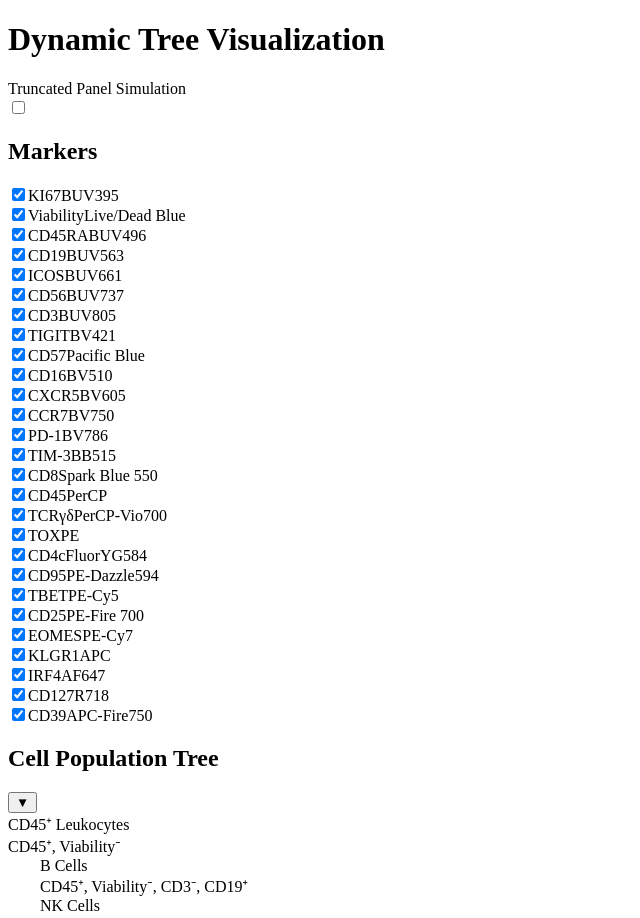
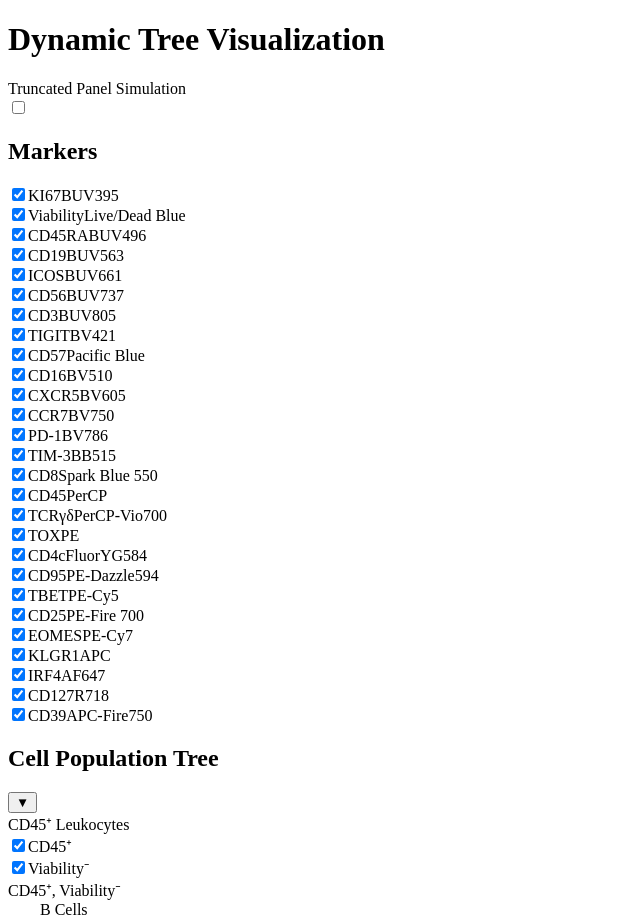
Before and after one commit to hereisramji/DynamicTree, a React (Create React App) app: page / in a window 1280 px wide. Shown: the top 918 px of the page, without its empty margins (0-640 px from the left). Built offline with nearby package versions, Linux system fonts and the light colour scheme; the HTML template or start-up script is replaced by a standard one.

Commit message:
Updated marker logic

```diff
--- a/src/components/DynamicTree.tsx
+++ b/src/components/DynamicTree.tsx
@@ -3,7 +3,7 @@ import { MarkerSelector } from './MarkerSelector';
 import { TreeNode } from './TreeNode';
 import { markers } from '../data/markers';
 import { buildCellTree } from '../data/cellPopulations';
-import { updateNodeVisibility, toggleNodeExpansion } from '../utils/treeLogic';
+import { updateNodeSatisfaction, toggleNodeExpansion } from '../utils/treeLogic';
 import { TreeNode as TreeNodeType } from '../types/types';
 import { TruncatedInfoPanel } from './TruncatedInfoPanel';
 
@@ -23,31 +23,29 @@ export const DynamicTree: React.FC = () => {
   // Store previous selections before simulation
   const [preSimulationSelections, setPreSimulationSelections] = useState<Set<number> | null>(null);
 
-  // Effect to update tree visibility whenever selectedMarkers changes
+  // Effect to update tree satisfaction state whenever selectedMarkers changes
   useEffect(() => {
-    console.log('Selected markers changed, updating tree visibility:', selectedMarkers);
-    const updatedTree = treeNodes.map((node) =>
-      updateNodeVisibility(node, selectedMarkers)
+    console.log('Selected markers changed, updating tree satisfaction:', selectedMarkers);
+    // Use functional update and the new satisfaction logic
+    setTreeNodes(currentTree =>
+      currentTree.map(node => updateNodeSatisfaction(node, selectedMarkers))
     );
-    console.log('Tree after visibility update:', JSON.stringify(updatedTree, null, 2));
-    // Use functional update to avoid stale state issues if updates happen quickly
-    setTreeNodes(currentTree => currentTree.map(node => updateNodeVisibility(node, selectedMarkers)));
-  }, [selectedMarkers]); // Rerun visibility logic when selectedMarkers changes
+  }, [selectedMarkers]); // Rerun satisfaction logic when selectedMarkers changes
 
   const handleMarkerToggle = useCallback(
     (markerId: number) => {
-      // Prevent toggling if simulation is active
       if (isSimulatingTruncated) return;
-
-      const newSelectedMarkers = new Set(selectedMarkers);
-      if (newSelectedMarkers.has(markerId)) {
-        newSelectedMarkers.delete(markerId);
-      } else {
-        newSelectedMarkers.add(markerId);
-      }
-      setSelectedMarkers(newSelectedMarkers);
+      setSelectedMarkers((currentSelected) => {
+        const newSelectedMarkers = new Set(currentSelected);
+        if (newSelectedMarkers.has(markerId)) {
+          newSelectedMarkers.delete(markerId);
+        } else {
+          newSelectedMarkers.add(markerId);
+        }
+        return newSelectedMarkers;
+      });
     },
-    [selectedMarkers, isSimulatingTruncated] // Include simulation state dependency
+    [isSimulatingTruncated]
   );
 
   const handleSimulationToggle = useCallback(() => {
@@ -122,6 +120,9 @@ export const DynamicTree: React.FC = () => {
                  node={node}
                  level={0}
                  onToggle={handleNodeToggle}
+                 selectedMarkers={selectedMarkers}
+                 onMarkerToggle={handleMarkerToggle}
+                 parentIsSatisfied={true}
                />
           ))}
         </div>
--- a/src/components/TreeNode.tsx
+++ b/src/components/TreeNode.tsx
@@ -1,67 +1,134 @@
 import React from 'react';
 import { TreeNodeProps } from '../types/types';
-import { getMarkerExpressionString } from '../utils/treeLogic';
+import { getMarkerExpressionString, markerNameMap } from '../utils/treeLogic';
 
-export const TreeNode: React.FC<TreeNodeProps> = ({ node, level, onToggle }) => {
+export const TreeNode: React.FC<TreeNodeProps> = ({
+  node,
+  level,
+  onToggle,
+  selectedMarkers,
+  onMarkerToggle,
+  parentIsSatisfied
+}) => {
   console.log(`TreeNode rendering: ID=${node.id}, Level=${level}, isVisible=${node.isVisible}, isExpanded=${node.isExpanded}, Children=${node.children.length}`);
 
-  if (!node.isVisible) {
-    console.log(`TreeNode ${node.id}: Not rendering because isVisible is false.`);
-    return null;
-  }
+  const paddingLeft = `${level * 2}rem`;
+  // Node's own satisfaction state
+  const isSatisfied = node.isSatisfied !== false;
 
-  const paddingLeft = `${level * 2}rem`;
-  console.log(`TreeNode ${node.id}: Applying paddingLeft=${paddingLeft}`);
+  // Determine disabling states based on new logic
+  const shouldAppearGrey = !isSatisfied; // Visual grey based on own state
+  const shouldDisableOwnCheckboxes = !parentIsSatisfied; // Own checkboxes disabled by parent state
+  const shouldDisableExpandButton = !isSatisfied; // Expand button disabled by own state
+
+  // Define styles based on these states
+  const textClass = shouldAppearGrey ? 'text-gray-400' : 'text-gray-900';
+  const phenotypeTextClass = shouldAppearGrey ? 'text-gray-400' : 'text-gray-500';
+  const checkboxLabelClass = shouldDisableOwnCheckboxes ? 'text-gray-400 cursor-not-allowed' : 'text-gray-700 cursor-pointer';
+  const buttonClass = shouldDisableExpandButton ? 'text-gray-400 cursor-not-allowed' : 'text-gray-500 hover:text-gray-700';
+  const checkboxLookClass = shouldDisableOwnCheckboxes ? 'text-gray-400 cursor-not-allowed' : 'text-primary-600 focus:ring-primary-500 cursor-pointer';
+  const overallOpacityClass = shouldAppearGrey ? 'opacity-75' : ''; // Opacity based on own state
+
+  // Function to render checkboxes
+  const renderNodeSpecificMarkersAsCheckboxes = () => {
+    if (!node.nodeSpecificMarkers?.length) return null;
+
+    return (
+      <div className="ml-2 flex items-center flex-wrap gap-x-3 gap-y-1">
+        {node.nodeSpecificMarkers.map(({ markerId, expression }) => {
+          const name = markerNameMap.get(markerId) || `ID ${markerId}`;
+          const expressionSymbol = expression === 'positive' ? '⁺' : '⁻';
+          const labelText = `${name}${expressionSymbol}`;
+          const inputId = `node-${node.id}-marker-${markerId}`;
+
+          return (
+            <div key={markerId} className="flex items-center">
+              <input
+                type="checkbox"
+                id={inputId}
+                checked={selectedMarkers.has(markerId)}
+                // Disable based on PARENT's satisfaction
+                disabled={shouldDisableOwnCheckboxes}
+                onChange={(e) => {
+                  e.stopPropagation();
+                  // Toggle only if not disabled (attribute handles blocking click)
+                  onMarkerToggle(markerId);
+                }}
+                className={`h-4 w-4 border-gray-300 rounded mr-1 ${checkboxLookClass}`}
+              />
+              <label
+                htmlFor={inputId}
+                className={`text-xs font-medium ${checkboxLabelClass}`}
+                onClick={(e) => {
+                  e.stopPropagation();
+                  // Toggle only if not disabled
+                  if (!shouldDisableOwnCheckboxes) {
+                    onMarkerToggle(markerId);
+                  }
+                }}
+              >
+                {labelText}
+              </label>
+            </div>
+          );
+        })}
+      </div>
+    );
+  };
 
   return (
-    <div className="my-1">
+    <div className={`my-1 ${overallOpacityClass}`}>
       <div
-        className="flex items-center p-2 hover:bg-gray-50 rounded cursor-pointer"
+        className="flex items-center p-2 hover:bg-gray-50 rounded"
         style={{ paddingLeft }}
-        onClick={() => {
-          console.log(`TreeNode ${node.id}: Clicked, calling onToggle.`);
-          onToggle(node.id);
-        }}
       >
+        {/* Expand/Collapse Button - Disable based on OWN satisfaction */}
         {node.children.length > 0 && (
           <button
-            className="mr-2 text-gray-500 hover:text-gray-700"
+            className={`mr-2 flex-shrink-0 ${buttonClass}`}
             aria-label={node.isExpanded ? 'Collapse' : 'Expand'}
+            disabled={shouldDisableExpandButton} // Disable based on OWN state
             onClick={(e) => {
-              // Prevent toggle when clicking the button itself if needed
               e.stopPropagation();
-              console.log(`TreeNode ${node.id}: Expand/collapse button clicked.`);
-              onToggle(node.id);
+              // Only toggle if button is not disabled (i.e., node is satisfied)
+              if (!shouldDisableExpandButton) {
+                 onToggle(node.id);
+              }
             }}
           >
             {node.isExpanded ? '▼' : '▶'}
           </button>
         )}
+        {/* Content Area */}
         <div className="flex-1">
-          <div className="font-medium">{node.name}</div>
-          <div className="text-sm text-gray-500">
+          {/* Name + Checkboxes Row */}
+          <div className="flex items-center flex-wrap mb-1">
+            {/* Text color based on OWN satisfaction */}
+            <span className={`font-medium mr-1 ${textClass}`}>{node.name}</span>
+            {renderNodeSpecificMarkersAsCheckboxes()}
+          </div>
+          {/* Full Phenotype Row - Text color based on OWN satisfaction */}
+          <div className={`text-sm ${phenotypeTextClass}`}>
             {getMarkerExpressionString(node.markers)}
           </div>
         </div>
       </div>
+
+      {/* Children Rendering - Pass down THIS node's satisfaction state */}
       {node.isExpanded && node.children.length > 0 && (
         <div className="ml-4">
-          {/* Log before mapping children */}
-          {(() => {
-            console.log(`TreeNode ${node.id}: Rendering children.`);
-            return null; // Return null so it doesn't affect rendering
-          })()}
-          {node.children.map((child) => {
-            console.log(`TreeNode ${node.id}: Mapping child ${child.id}`);
-            return (
+          {node.children.map((child) => (
               <TreeNode
                 key={child.id}
                 node={child}
                 level={level + 1}
                 onToggle={onToggle}
+                selectedMarkers={selectedMarkers}
+                onMarkerToggle={onMarkerToggle}
+                // Children are disabled based on this node's satisfaction
+                parentIsSatisfied={isSatisfied}
               />
-            );
-          })}
+          ))}
         </div>
       )}
     </div>
--- a/src/data/cellPopulations.ts
+++ b/src/data/cellPopulations.ts
@@ -317,30 +317,41 @@ export const cellRelationships = [
   { parentId: 'naive-stem-like-cd8', childId: 'tscm-cd8' }
 ];
 
-// Helper function for buildCellTree to propagate parent markers
-function propagateParentMarkers(node: TreeNode, parentMarkers: MarkerExpression[] = []) {
-  // Combine parent markers and the node's own specific markers
-  // Use a Map to handle potential overrides or duplicates, prioritizing the node's own definition if IDs clash
+// Helper function for buildCellTree to propagate parent markers AND calculate nodeSpecificMarkers
+function processNodeMarkers(node: TreeNode, parentMarkers: MarkerExpression[] = []) {
+  // Store the original markers before they are combined with parent markers
+  const originalMarkers = [...node.markers];
+
+  // --- Marker Propagation (same as before) ---
   const combinedMarkerMap = new Map<number, MarkerExpression>();
   parentMarkers.forEach(marker => combinedMarkerMap.set(marker.markerId, marker));
-  node.markers.forEach(marker => combinedMarkerMap.set(marker.markerId, marker));
+  // Add/overwrite with node's own markers
+  originalMarkers.forEach(marker => combinedMarkerMap.set(marker.markerId, marker));
+  // Update the node's markers to the full combined list
+  node.markers = Array.from(combinedMarkerMap.values());
+  // --- End Marker Propagation ---
 
-  // Update the node's markers with the full combined list
-  node.markers = Array.from(combinedMarkerMap.values());
+  // --- Calculate Node-Specific Markers ---
+  const parentMarkerIds = new Set(parentMarkers.map(m => m.markerId));
+  node.nodeSpecificMarkers = originalMarkers.filter(
+    // Keep original marker if its ID wasn't present in the parent's final marker list
+    marker => !parentMarkerIds.has(marker.markerId)
+  );
+  // --- End Calculation ---
 
-  // Recursively process children
-  node.children.forEach(child => propagateParentMarkers(child, node.markers));
+  // Recursively process children, passing the *updated* full marker list
+  node.children.forEach(child => processNodeMarkers(child, node.markers));
 }
 
 // Function to build the tree from the cell populations and relationships
 export function buildCellTree(): TreeNode[] {
-  // Create a working copy of populations to avoid modifying the original export
+  // Deep copy to avoid modifying the original cellPopulations object
   const populations: { [key: string]: TreeNode } = JSON.parse(JSON.stringify(cellPopulations));
   const nodeMap = new Map<string, TreeNode>();
 
   // Populate the map and ensure children array is initialized
   for (const id in populations) {
-    populations[id].children = []; // Ensure children array is empty initially
+    populations[id].children = []; // Initialize children array
     nodeMap.set(id, populations[id]);
   }
 
@@ -348,9 +359,7 @@ export function buildCellTree(): TreeNode[] {
   for (const { parentId, childId } of cellRelationships) {
     const parent = nodeMap.get(parentId);
     const child = nodeMap.get(childId);
-
     if (parent && child) {
-      // Check if child is already present to avoid duplicates
       if (!parent.children.some(c => c.id === childId)) {
          parent.children.push(child);
       }
@@ -359,13 +368,13 @@ export function buildCellTree(): TreeNode[] {
     }
   }
 
-  // Find the root node(s) and propagate markers
+  // Find the root node(s) and process markers (propagation + node-specific calculation)
   const tree: TreeNode[] = [];
   const childIds = new Set(cellRelationships.map(r => r.childId));
   for (const id in populations) {
-    if (!childIds.has(id)) {
+    if (!childIds.has(id)) { // Found a root node
       const rootNode = populations[id];
-      propagateParentMarkers(rootNode); // Start marker propagation from the root
+      processNodeMarkers(rootNode); // Start marker processing from the root
       tree.push(rootNode);
     }
   }
@@ -375,9 +384,9 @@ export function buildCellTree(): TreeNode[] {
       return [tree[0]];
   } else if (tree.length > 0) {
       console.warn("Multiple root nodes found or root node is not named 'root'. Returning all top-level nodes.", tree);
-      return tree; // Fallback: return all found top-level nodes
+      return tree;
   } else {
       console.error("Could not build tree structure. No root node found.");
-      return []; // Return empty if no root is found
+      return [];
   }
 }
--- a/src/types/types.ts
+++ b/src/types/types.ts
@@ -14,9 +14,11 @@ export interface TreeNode {
   id: string;
   name: string;
   markers: MarkerExpression[];
+  nodeSpecificMarkers?: MarkerExpression[];
   children: TreeNode[];
   isExpanded?: boolean;
   isVisible?: boolean;
+  isSatisfied?: boolean;
 }
 
 export interface TreeState {
@@ -34,4 +36,7 @@ export interface TreeNodeProps {
   node: TreeNode;
   level: number;
   onToggle: (nodeId: string) => void;
+  selectedMarkers: Set<number>;
+  onMarkerToggle: (markerId: number) => void;
+  parentIsSatisfied: boolean;
 }
--- a/src/utils/treeLogic.ts
+++ b/src/utils/treeLogic.ts
@@ -2,33 +2,33 @@ import { TreeNode, MarkerExpression } from '../types/types';
 import { markers } from '../data/markers'; // Import marker data
 
 // Create a lookup map for marker IDs to names for efficient access
-const markerNameMap = new Map<number, string>();
+export const markerNameMap = new Map<number, string>();
 markers.forEach(marker => {
   markerNameMap.set(marker.id, marker.name);
 });
 
-export const updateNodeVisibility = (
+// Renamed from updateNodeVisibility
+export const updateNodeSatisfaction = (
   node: TreeNode,
   selectedMarkers: Set<number>
 ): TreeNode => {
-  // Check if all markers required for THIS node's definition are selected in the panel
-  // This includes markers inherited from parents.
+  // Check if all markers required for THIS node (including inherited) are selected
   const hasRequiredMarkers = node.markers.every(({ markerId }) =>
     selectedMarkers.has(markerId)
   );
 
-  // Update children first, recursively applying the same logic
+  // Recursively update children first
   const updatedChildren = node.children.map((child) =>
-    updateNodeVisibility(child, selectedMarkers)
+    updateNodeSatisfaction(child, selectedMarkers)
   );
 
-  // Node is visible if its own required markers are selected in the panel.
-  // Children visibility is determined by their own marker requirements.
-  const isVisible = hasRequiredMarkers;
+  // Set the isSatisfied flag based on marker selection
+  const isSatisfied = hasRequiredMarkers;
 
   return {
     ...node,
-    isVisible,
+    isSatisfied, // Set the new flag
+    isVisible: true, // Keep node technically visible
     children: updatedChildren,
   };
 };
```
